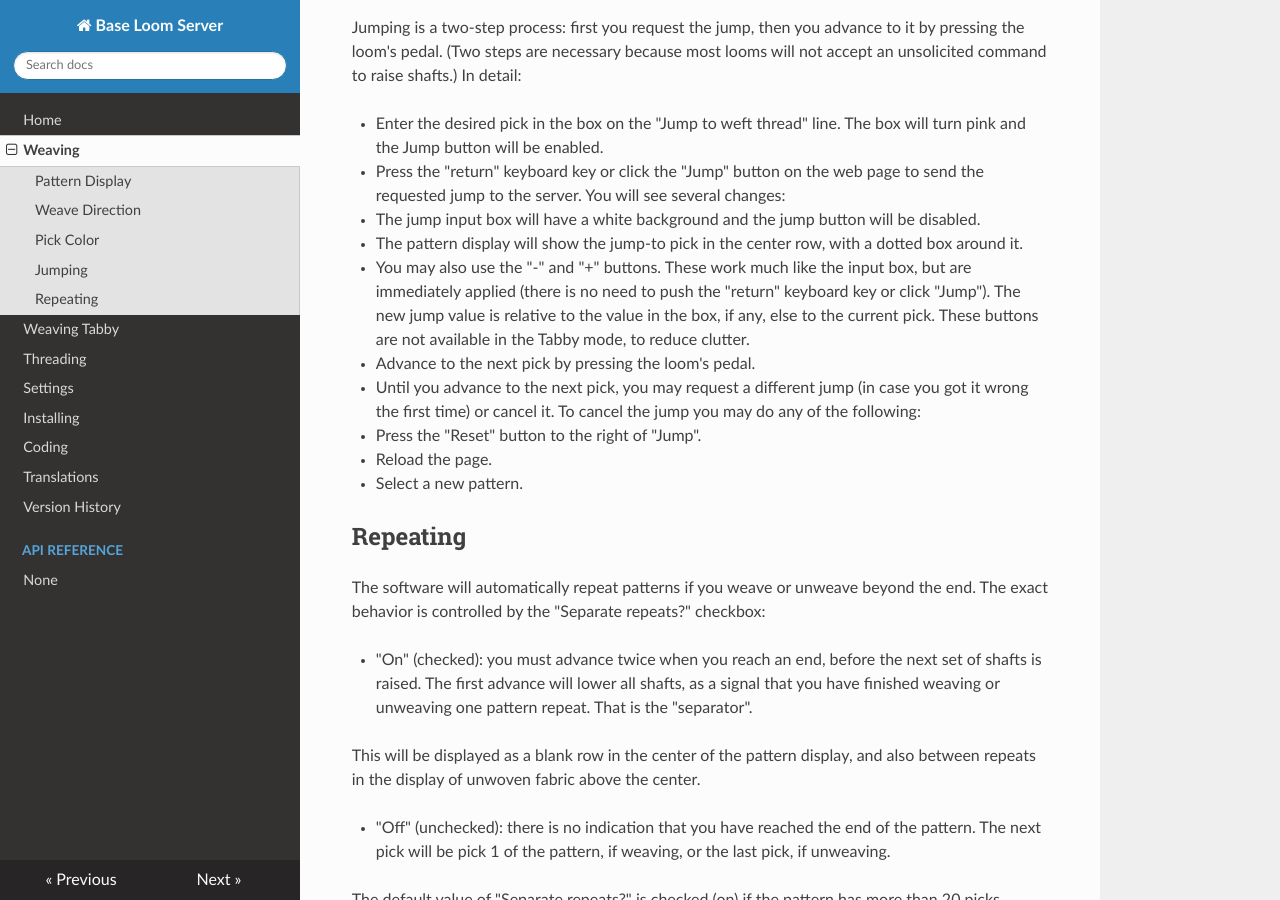
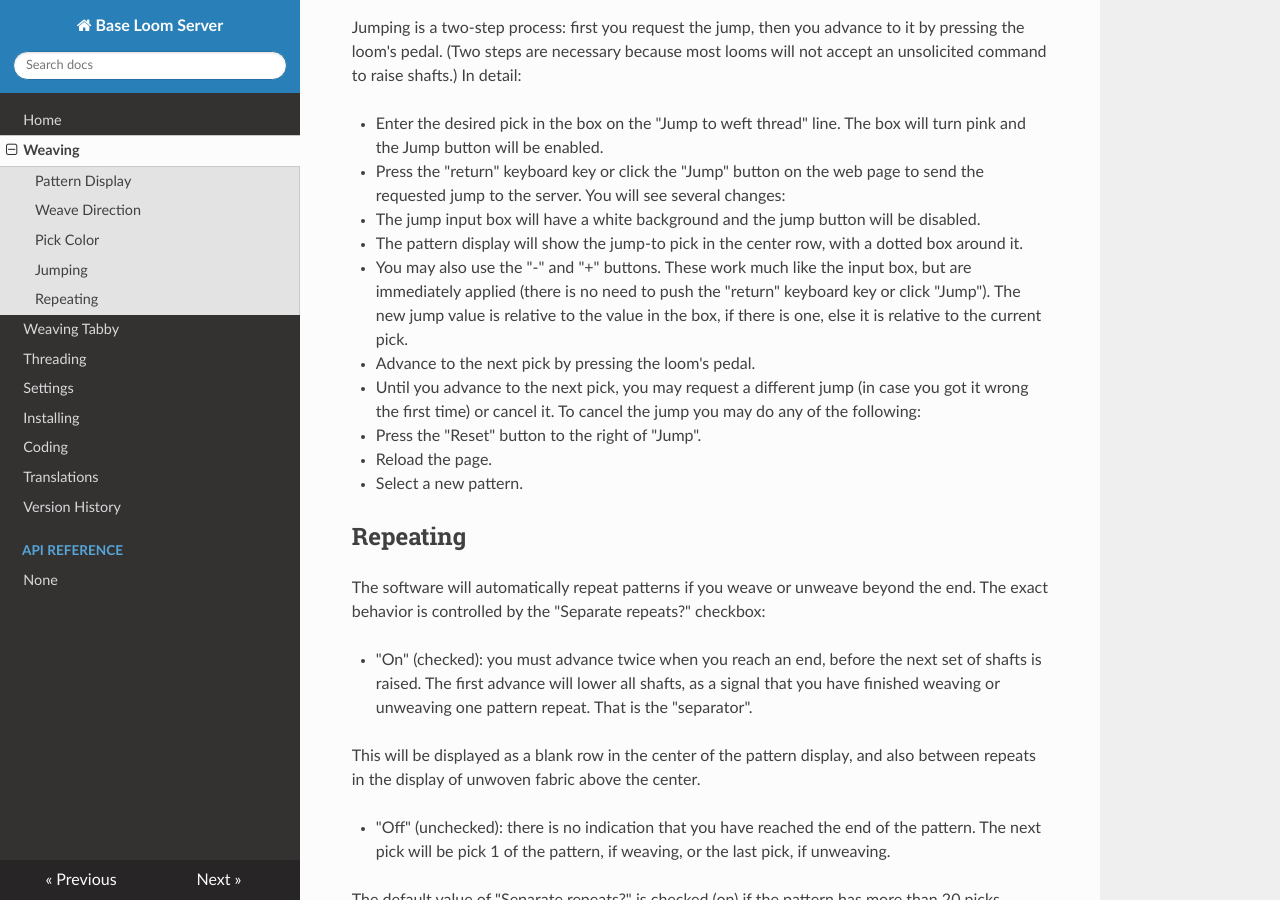
Before and after one commit to r-owen/base_loom_server, an MkDocs documentation site: the page built from docs/weaving.md, in a window 1280 px wide and 900 px high, scrolled down 1718 px. Built offline with MkDocs 1.6.1, drawn with Linux system fonts in a browser that asks for light colours; nearby versions of some CDN libraries.

Commit message:
Update weaving.md

```diff
--- a/docs/weaving.md
+++ b/docs/weaving.md
@@ -76,8 +76,7 @@ In detail:
 
 * You may also use the "-" and "+" buttons.
   These work much like the input box, but are immediately applied (there is no need to push the "return" keyboard key or click "Jump").
-  The new jump value is relative to the value in the box, if any, else to the current pick.
-  These buttons are not available in the Tabby mode, to reduce clutter.
+  The new jump value is relative to the value in the box, if there is one, else it is relative to the current pick.
 
 * Advance to the next pick by pressing the loom's pedal.
 
```
